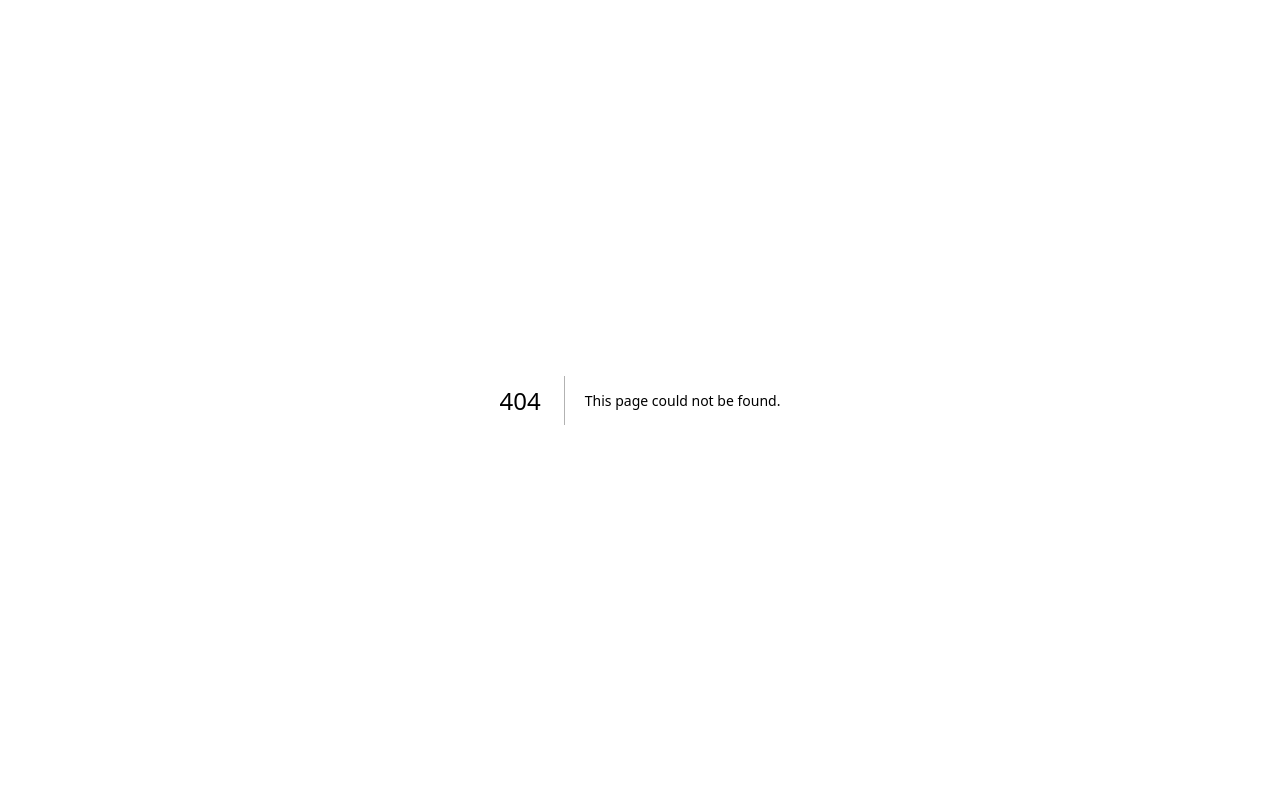
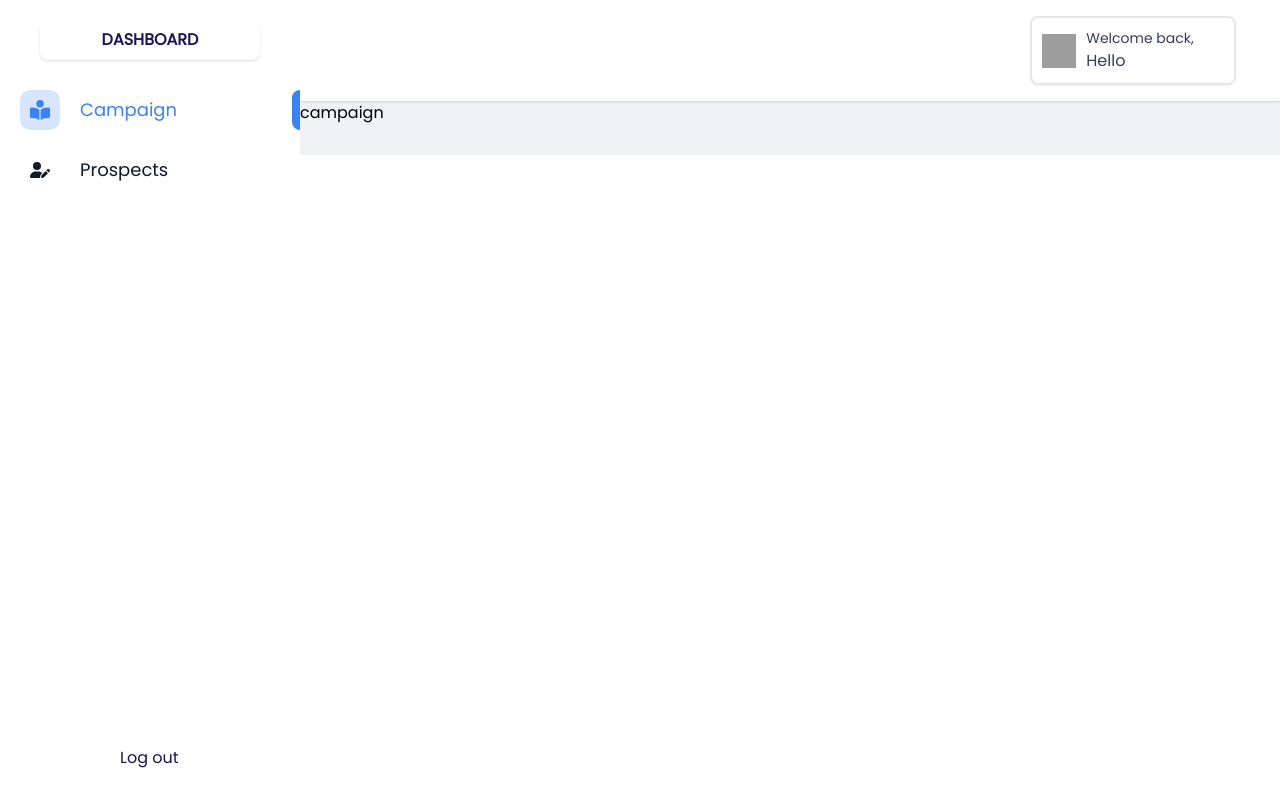
Before and after one commit to irazramin/campaign-upstal, a Next.js app: page /campaign in a window 1280 px wide. Before the commit this address had no page. Built offline with nearby package versions, Linux system fonts and the light colour scheme; grey boxes are pictures that could not be loaded.

Commit message:
add sidebar and topbar

```diff
--- /dev/null
+++ b/src/app/(dashboard)/campaign/page.tsx
@@ -0,0 +1,11 @@
+import React from 'react';
+
+const Page = () => {
+    return (
+        <div>
+            campaign
+        </div>
+    );
+};
+
+export default Page;
--- /dev/null
+++ b/src/app/(dashboard)/layout.tsx
@@ -0,0 +1,28 @@
+'use client'
+import Sidebar from "@/components/shared/Sidebar";
+import Topbar from "@/components/shared/Topbar";
+import {useState} from "react";
+
+
+export default function RootLayout({
+                                       children,
+                                   }: {
+    children: React.ReactNode
+}) {
+    const [sidebarOpen, setSidebarOpen]: any = useState(false);
+    return (
+            <div className='text-black bg-[#FAFBFF]'>
+                <div className="flex relative">
+                        <div>
+                            <Sidebar sidebarOpen={sidebarOpen} setSidebarOpen={setSidebarOpen}/>
+                        </div>
+
+                        <div
+                            className={`w-[calc(100vh-300px)] md:ml-[300px] transition-all grow duration-150 overflow-hidden bg-[#F1F2F5] w-full pb-[30px]`}>
+                            <Topbar sidebarOpen={sidebarOpen} setSidebarOpen={setSidebarOpen}/>
+                            <section> {children} </section>
+                        </div>
+                </div>
+            </div>
+    )
+}
--- /dev/null
+++ b/src/app/(dashboard)/loading.tsx
@@ -0,0 +1,15 @@
+'use client'
+import {useEffect, useRef} from "react";
+import LoadingBar from "react-top-loading-bar";
+
+export default  function  Loading()  {
+    const ref: any = useRef(null);
+
+    const barColor: string = 'rgb(59 130 246)';
+
+    useEffect(() => {
+        ref.current?.continuousStart();
+    }, []);
+
+   return <LoadingBar color={barColor} ref={ref} height={2}/>
+};
--- /dev/null
+++ b/src/app/(dashboard)/prospects/page.tsx
@@ -0,0 +1,11 @@
+import React from 'react';
+
+const Page = () => {
+    return (
+        <div>
+            prospect
+        </div>
+    );
+};
+
+export default Page;
--- /dev/null
+++ b/src/components/shared/Sidebar.tsx
@@ -0,0 +1,68 @@
+'use client'
+import {FontAwesomeIcon} from "@fortawesome/react-fontawesome";
+import {faBookOpenReader, faChevronRight, faTimes, faUserPen} from "@fortawesome/free-solid-svg-icons";
+import Link from "next/link";
+import {usePathname, useRouter} from "next/navigation";
+import {useEffect, useState} from "react";
+import {library} from "@fortawesome/fontawesome-svg-core";
+
+export default function Sidebar({ sidebarOpen, setSidebarOpen }) {
+    library.add(faChevronRight, faTimes, faUserPen)
+
+    const router = useRouter();
+    const pathname = usePathname();
+    const [logoutData, setLogoutData] = useState({})
+
+    const navItems: any = [
+        {
+            id: 1,
+            name: 'Campaign',
+            path: '/campaign',
+            icon: faBookOpenReader
+        },
+        {
+            id: 2,
+            name: 'Prospects',
+            path: '/prospects',
+            icon: faUserPen
+        }
+    ];
+
+
+    return (
+        <aside
+            className={`${sidebarOpen ? 'left-0' : '-left-[300px]'} w-[280px] md:w-[300px] max-w-[300px] fixed z-50 h-screen bg-white text-[#1A1558]  transition-all duration-300 top-0 md:left-0`}>
+            <div>
+                <p className='text-center font-bold uppercase mt-[20px] p-2 border-black border-opacity-20 rounded-lg shadow mx-[40px]'>Dashboard</p>
+            </div>
+            <FontAwesomeIcon onClick={() => setSidebarOpen(false)} icon={faTimes} className='text-[#1A1558] text-[16px] w-[20px] h-[20px] absolute right-[10px] top-[30px] block md:hidden' />
+            <ul className='mt-[30px]'>
+                {
+                    navItems.map((item: any) => (
+                        <Link href={item.path} key={item?.id}>
+                            <li
+                                className="mb-[20px] group cursor-pointer duration-500 transition-all relative ease-linear"
+                            >
+                                <div
+                                    className={`${pathname == item.path ? "after:content-[''] after:absolute after:rounded-tl-[15px] after:rounded-bl-[15px] after:block after:w-[8px] after:h-full after:bg-blue-500 after:duration-700 after:right-0" : ''} px-[20px] flex items-center gap-[20px] group-hover:after:content-[''] group-hover:after:absolute group-hover:after:rounded-tl-[15px] after:rounded-bl-[15px] group-hover:after:block after:w-[8px] after:h-full group-hover:after:bg-blue-500 after:duration-700 after:right-0`}
+                                >
+                                    <div
+                                        className={`${pathname == item.path ? "bg-blue-500 bg-opacity-20" : ""} w-[40px] h-[40px] group-hover:bg-blue-500 group-hover:duration-300 group-hover:bg-opacity-20 rounded-[10px] flex items-center justify-center`}
+                                    >
+                                        <FontAwesomeIcon icon={item.icon} className={`${pathname == item.path ? "text-blue-500" : "text-gray-900 "} w-[20px] h-[20px] group-hover:text-blue-500 group-hover:duration-300`} />
+                                    </div>
+                                    <p
+                                        className={`${pathname == item.path ? "text-blue-500" : "text-gray-900"}  hover:text-lg group-hover:text-blue-500 group-hover:duration-300 text-lg font-medium`}
+                                    >
+                                        {item.name}
+                                    </p>
+                                </div>
+                            </li>
+                        </Link>
+                    ))
+                }
+                <li className='flex justify-center items-end absolute bottom-[30px] text-center text-md mx-auto font-medium left-[40%] cursor-pointer'>Log out</li>
+            </ul>
+        </aside>
+    )
+}
--- /dev/null
+++ b/src/components/shared/Topbar.tsx
@@ -0,0 +1,34 @@
+"use client"
+import {FontAwesomeIcon} from "@fortawesome/react-fontawesome";
+import {faBars, faBell, faChevronDown} from "@fortawesome/free-solid-svg-icons"
+
+
+export default function Topbar({ sidebarOpen, setSidebarOpen }) {
+
+    const handleSidebar = () => {
+        setSidebarOpen(!sidebarOpen)
+    }
+    return (
+        <nav
+            className='bg-white min-h-[60px] w-full relative shadow flex items-center justify-end px-[30px] md:px-[44px] py-[16px] '>
+          <div className="absolute left-[10px] block md:hidden">
+              <button className="w-[40px] h-[40px] border border-blue-500 flex items-center justify-center hover:bg-blue-500 hover:bg-opacity-20 duration-500 rounded" onClick={handleSidebar}>
+                  <FontAwesomeIcon className="w-[20px] h-[20px] text-blue-500" icon={faBars} />
+              </button>
+          </div>
+            <div className="flex gap-[16.38px] items-center">
+                <div className="bg-[#FFA78D] w-[33.988px] h-[33.988px] rounded-full overflow-hidden block md:hidden">
+                    <img className="w-[28.988px] h-[28.988px]" src="/user.png" alt=""/>
+                </div>
+                <div
+                    className="p-[10.24px]  md:flex items-center justify-between gap-[10.24px] border-2 shadow-sm rounded-lg cursor-pointer hidden">
+                    <img className="w-[33.988px] h-[33.988px]" src="/user.png" alt=""/>
+                    <div className="mr-[30px]">
+                        <p className="text-[14px] font-medium text-[#373B5C]">Welcome back,</p>
+                        <h3 className="text-[16px] text-[#373B5C] font-medium">Hello</h3>
+                    </div>
+                </div>
+            </div>
+        </nav>
+    )
+}
```
